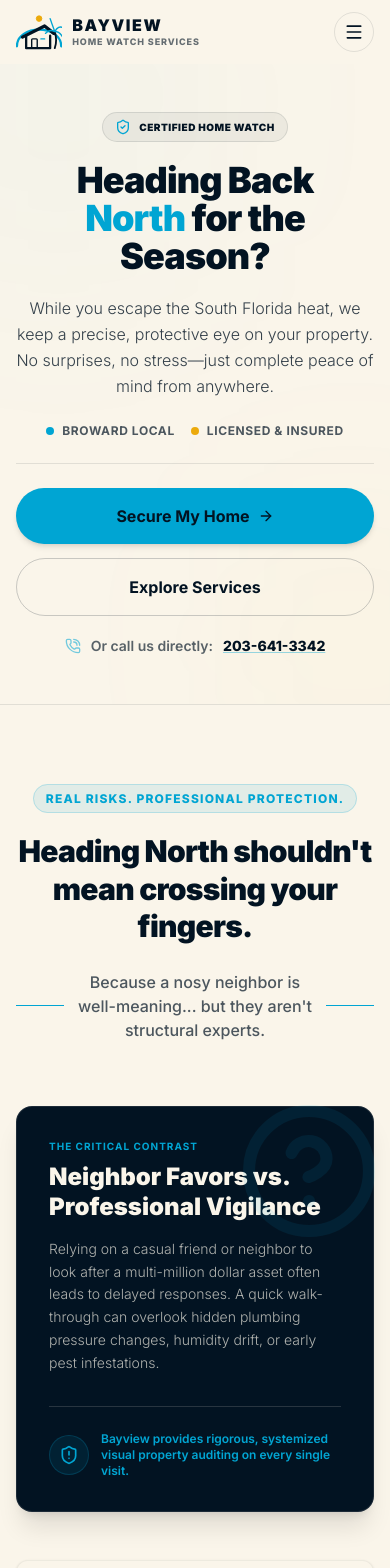
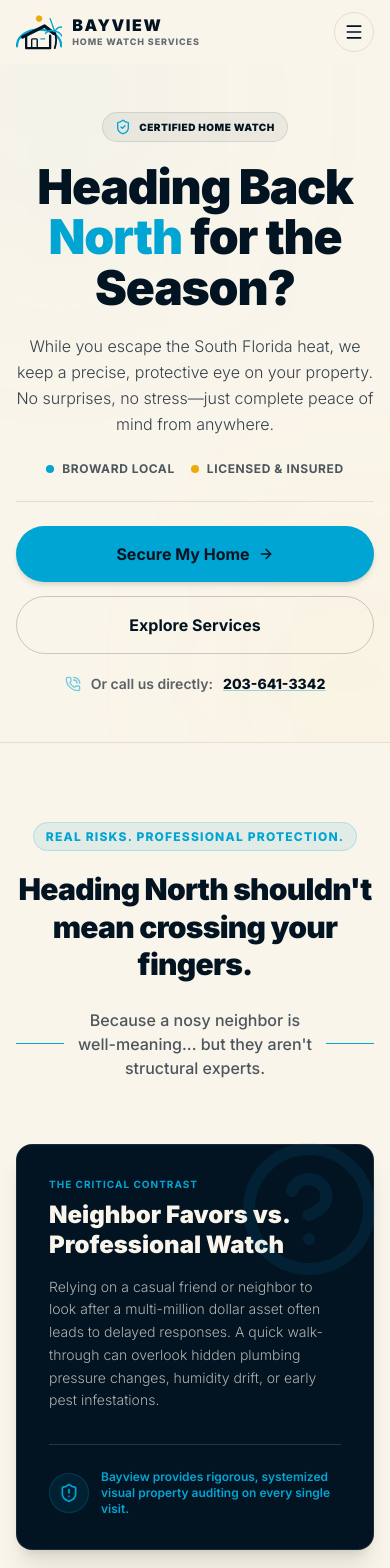
Before and after one commit to tekguyz/Bayview-Home-Watch-Services, a Next.js app: page / in a window 390 px wide. Shown: the top 1568 px of the page. Built offline with nearby package versions, Linux system fonts and the light colour scheme.

Commit message:
style: update hero typography and section labels
Increase font size of the hero heading for better visual impact and update professional terminology in the problem solver section.

```diff
--- a/components/sections/Hero.tsx
+++ b/components/sections/Hero.tsx
@@ -37,7 +37,7 @@ export default function Hero() {
               initial={{ opacity: 0, y: 20 }}
               animate={{ opacity: 1, y: 0 }}
               transition={{ duration: 0.6, delay: 0.15 }}
-              className="text-4xl sm:text-6xl lg:text-7xl xl:text-[5.5rem] font-black tracking-tight leading-[1.05] text-brand-navy"
+              className="text-5xl sm:text-6xl lg:text-7xl xl:text-[5.5rem] font-black tracking-tight leading-[1.05] text-brand-navy"
             >
               Heading Back <br />
               <span className="text-brand-teal">North</span> for the Season?
--- a/components/sections/ProblemSolver.tsx
+++ b/components/sections/ProblemSolver.tsx
@@ -71,7 +71,7 @@ export default function ProblemSolver() {
             </div>
             <div>
               <span className="text-[10px] font-bold uppercase tracking-widest text-brand-teal block mb-2">The Critical Contrast</span>
-              <h3 className="text-2xl font-black text-brand-sand leading-tight">Neighbor Favors vs. Professional Vigilance</h3>
+              <h3 className="text-2xl font-black text-brand-sand leading-tight">Neighbor Favors vs. Professional Watch</h3>
               <p className="text-sm font-light text-brand-sand/70 mt-4 leading-relaxed">
                 Relying on a casual friend or neighbor to look after a multi-million dollar asset often leads to delayed responses. A quick walk-through can overlook hidden plumbing pressure changes, humidity drift, or early pest infestations.
               </p>
```
